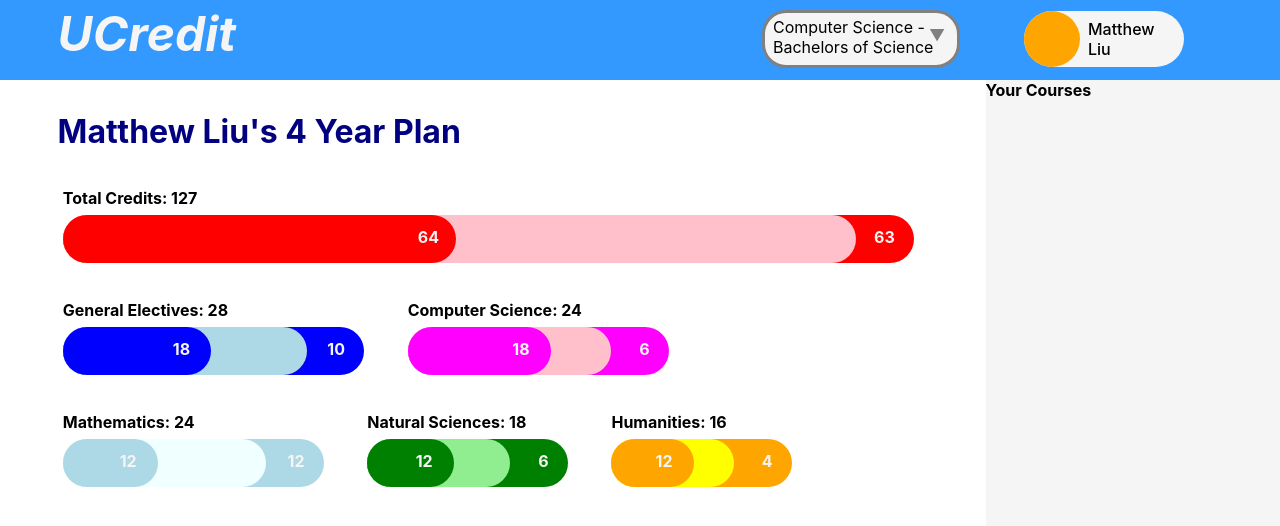
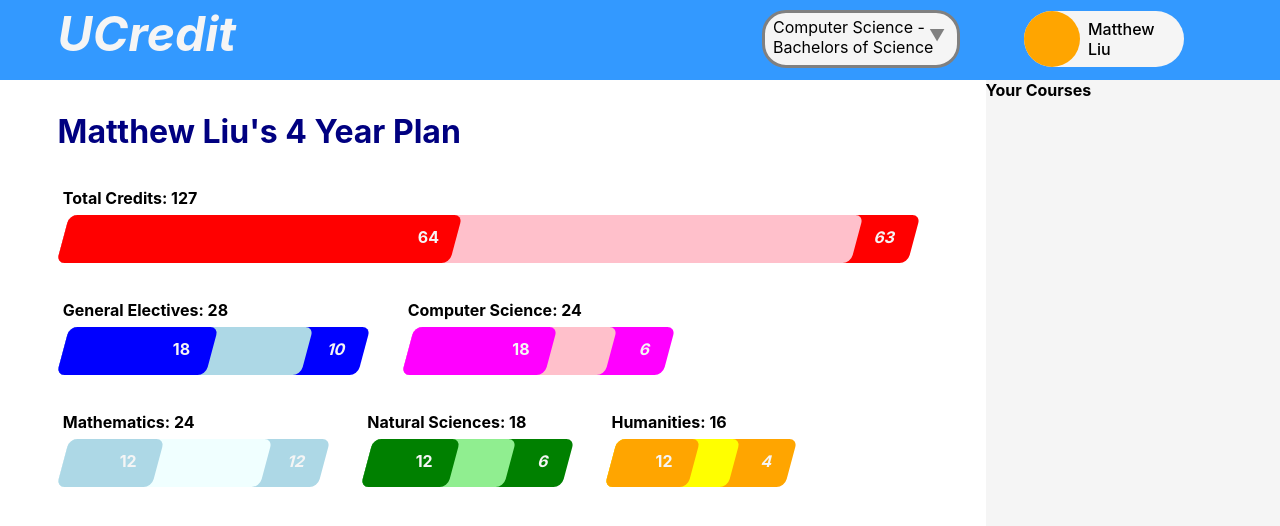
Before and after one commit to MattLiu-mygit/ucredit_frontend, a React (Create React App) app: page / in a window 1280 px wide. Shown: the top 526 px of the page. Built offline with nearby package versions, Linux system fonts and the light colour scheme.

Commit message:
Small styling

```diff
--- a/src/components/body/CourseBar.js
+++ b/src/components/body/CourseBar.js
@@ -31,10 +31,10 @@ function CourseBar(props) {
   // State-dependent Styles
   const courseBar = {
     backgroundColor: mainColor,
-    //transform: 'skewX(-15deg)',
+    transform: 'skewX(-15deg)',
     width: totalWidth,
     height: '3rem',
-    borderRadius: '2rem',
+    borderRadius: '0.5rem',
     textAlign: 'right',
     fontWeight: 'bold',
     paddingRight: width * 0.015,
@@ -45,7 +45,7 @@ function CourseBar(props) {
     backgroundColor: mainColor,
     width: progressWidth,
     height: '2.25rem',
-    borderRadius: '2rem',
+    borderRadius: '0.5rem',
     paddingTop: '0.75rem',
     paddingRight: '5%rem',
   };
@@ -54,7 +54,7 @@ function CourseBar(props) {
     backgroundColor: subColor,
     width: totalWidth - width * 0.03,
     height: '3rem',
-    borderRadius: '2rem',
+    borderRadius: '0.5rem',
   };
 
   // const titleTab = {
```
Also changed, not shown: 1 other file (tests, documents, lock files or other folders).
